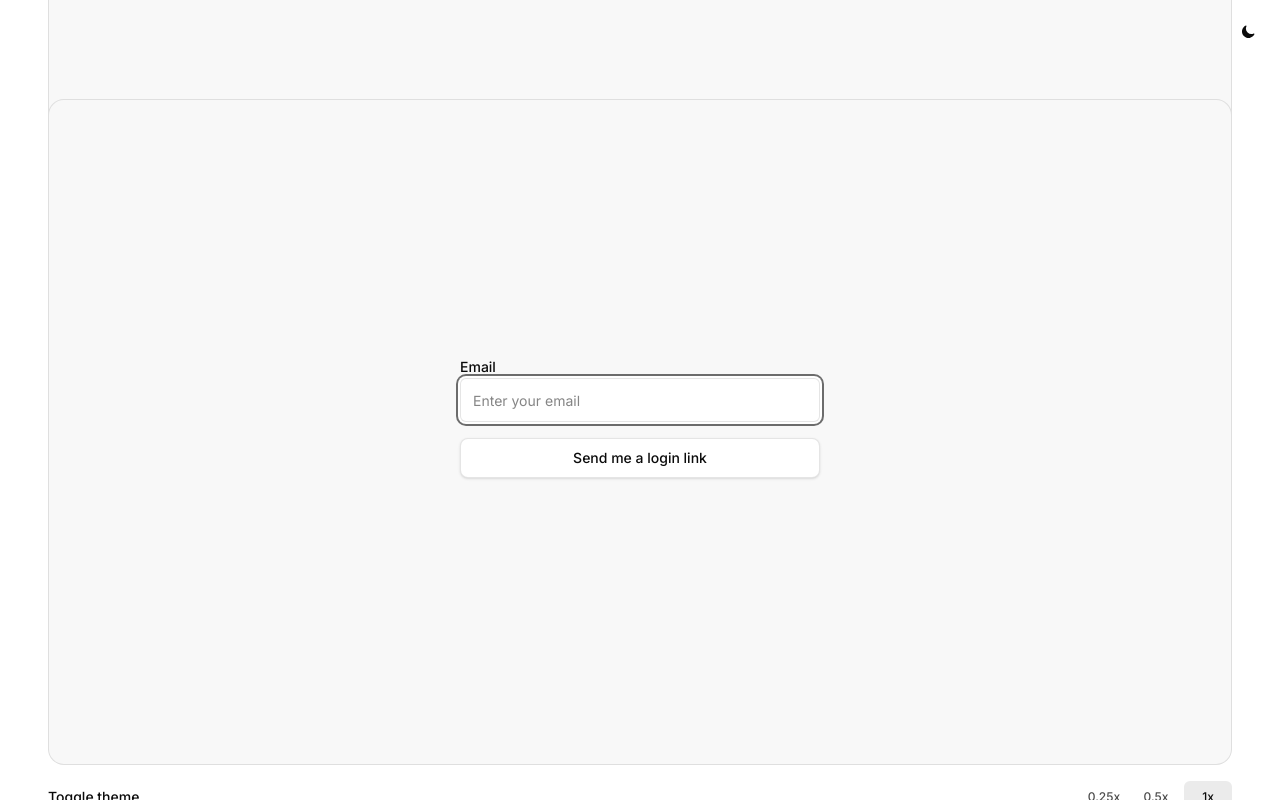
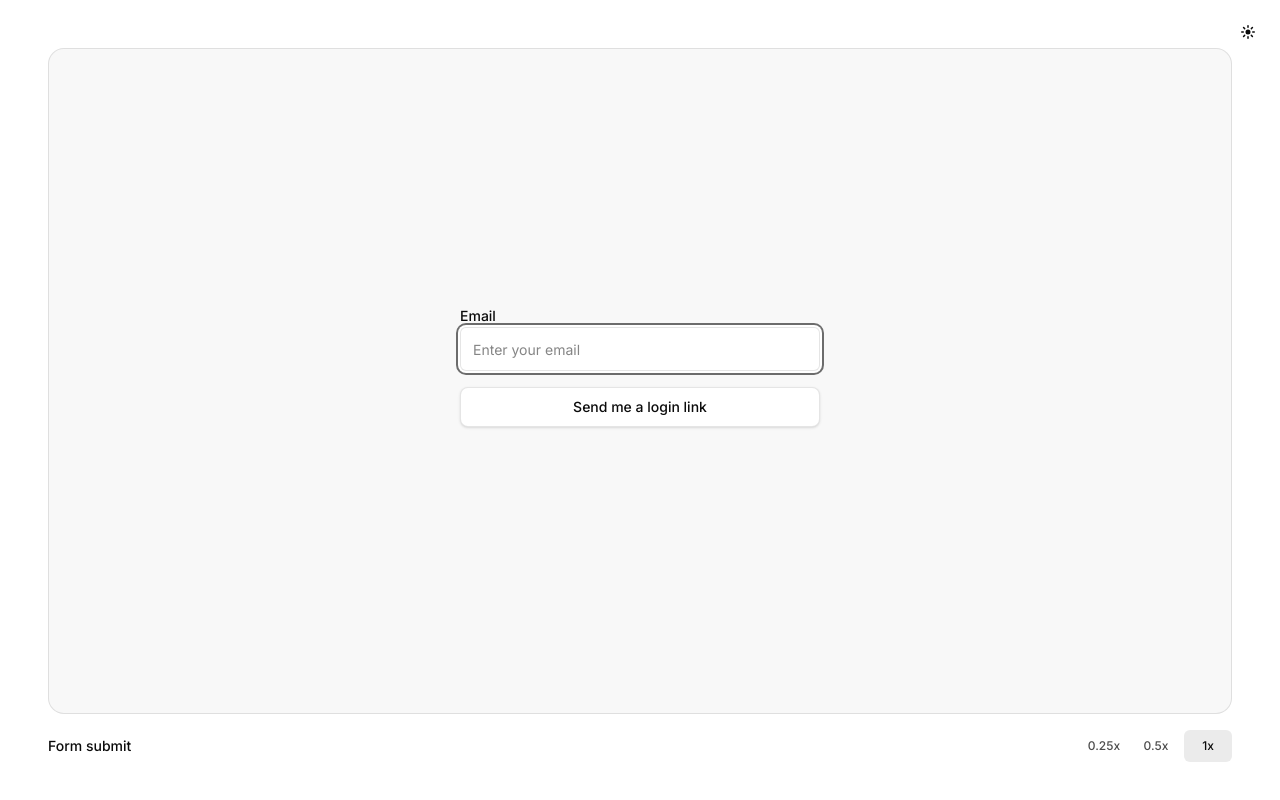
Before and after one commit to heymynameisrob/motion-scrapbook, a React (Vite) app: page / in a window 1280 px wide. Built offline with nearby package versions, Linux system fonts and the light colour scheme.

Commit message:
theme toggle, label

```diff
--- a/src/App.tsx
+++ b/src/App.tsx
@@ -22,10 +22,7 @@ export function App() {
           )}
         </Button>
       </div>
-      <Section title="Toggle theme">
-        <Form />
-      </Section>
-      <Section title="Toggle theme">
+      <Section title="Form submit">
         <Form />
       </Section>
     </main>
--- a/src/components/theme-provider.tsx
+++ b/src/components/theme-provider.tsx
@@ -37,7 +37,12 @@ export function ThemeProvider({ children }: { children: React.ReactNode }) {
     } else {
       document.documentElement.classList.toggle("dark", theme === "dark");
     }
-  }, [theme]);
+    if (!localStorage.getItem("theme")) {
+      const mediaQuery = window.matchMedia("(prefers-color-scheme: dark)");
+      const isDark = mediaQuery.matches;
+      handleSetTheme(isDark ? "dark" : "light");
+    }
+  }, [theme, handleSetTheme]);
 
   /** Don't trigger animations on theme change */
   React.useEffect(() => {
```
